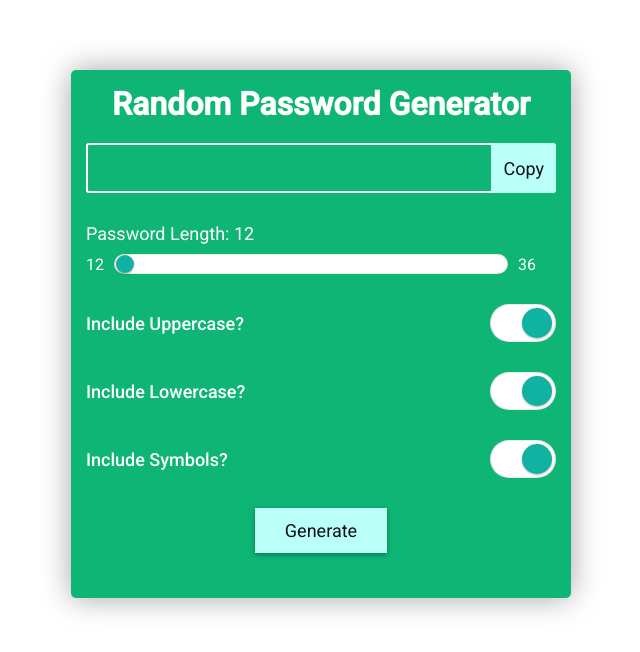
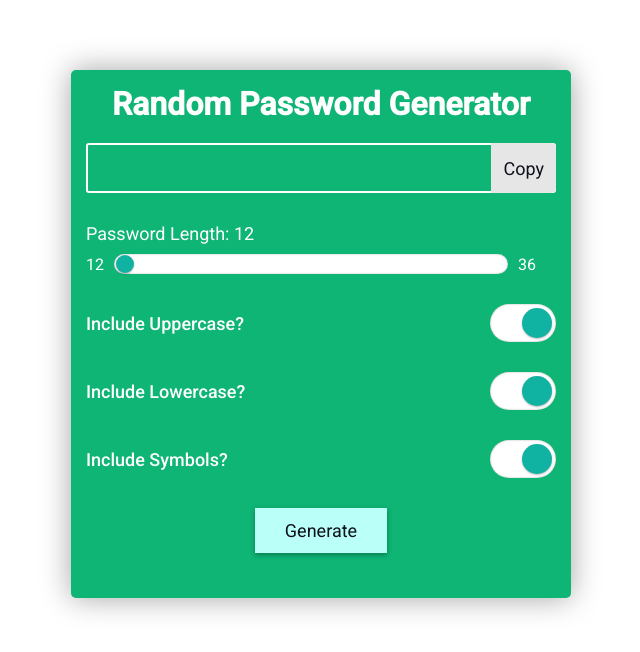
Before and after one commit to matyiu/js-password-generator, a React (Create React App) app: page / in a window 1280 px wide. Shown: the top 652 px of the page, without its empty margins (319-959 px from the left). Built offline with nearby package versions, Linux system fonts and the light colour scheme.

Commit message:
Made copy button disabled when there is no password

```diff
--- a/src/components/Button.css
+++ b/src/components/Button.css
@@ -6,6 +6,11 @@
     font-size: 1.125em;
     font-family: 'Roboto', sans-serif;
     font-weight: 400;
+}
+
+.button:disabled {
+    background: #e6e6e6;
+    box-shadow:  0 0 0 2px #e6e6e6;
 }
 
 .button--primary {
--- a/src/components/Button.js
+++ b/src/components/Button.js
@@ -3,12 +3,12 @@ import React from 'react';
 import './Button.css';
 
 function Button(props) {
-    const { types = [] } = props;
+    const { types = [], disabled } = props;
     const typeClasses = types.map(type => 'button--' + type);
     const className = ['button', ...typeClasses].join(' ');
 
     return (
-        <button className={className} onClick={props.onClick}>
+        <button className={className} onClick={props.onClick} disabled={disabled}>
             {props.children}
         </button>
     );
--- a/src/components/PasswordGeneratorForm.js
+++ b/src/components/PasswordGeneratorForm.js
@@ -68,7 +68,7 @@ function PasswordGeneratorForm(props) {
             <h1 className="password-generator__title">Random Password Generator</h1>
             <div className="password-generator__password-group">
                 <span className="password-generator__password">{password}</span>
-                <Button types={['primary', 'border-primary', 'copy']} onClick={handleCopyToClipboard}>
+                <Button types={['primary', 'border-primary', 'copy']} onClick={handleCopyToClipboard} disabled={password === ''}>
                     {copyStatus ? 'Copied' : 'Copy'}
                 </Button>
             </div>
```
